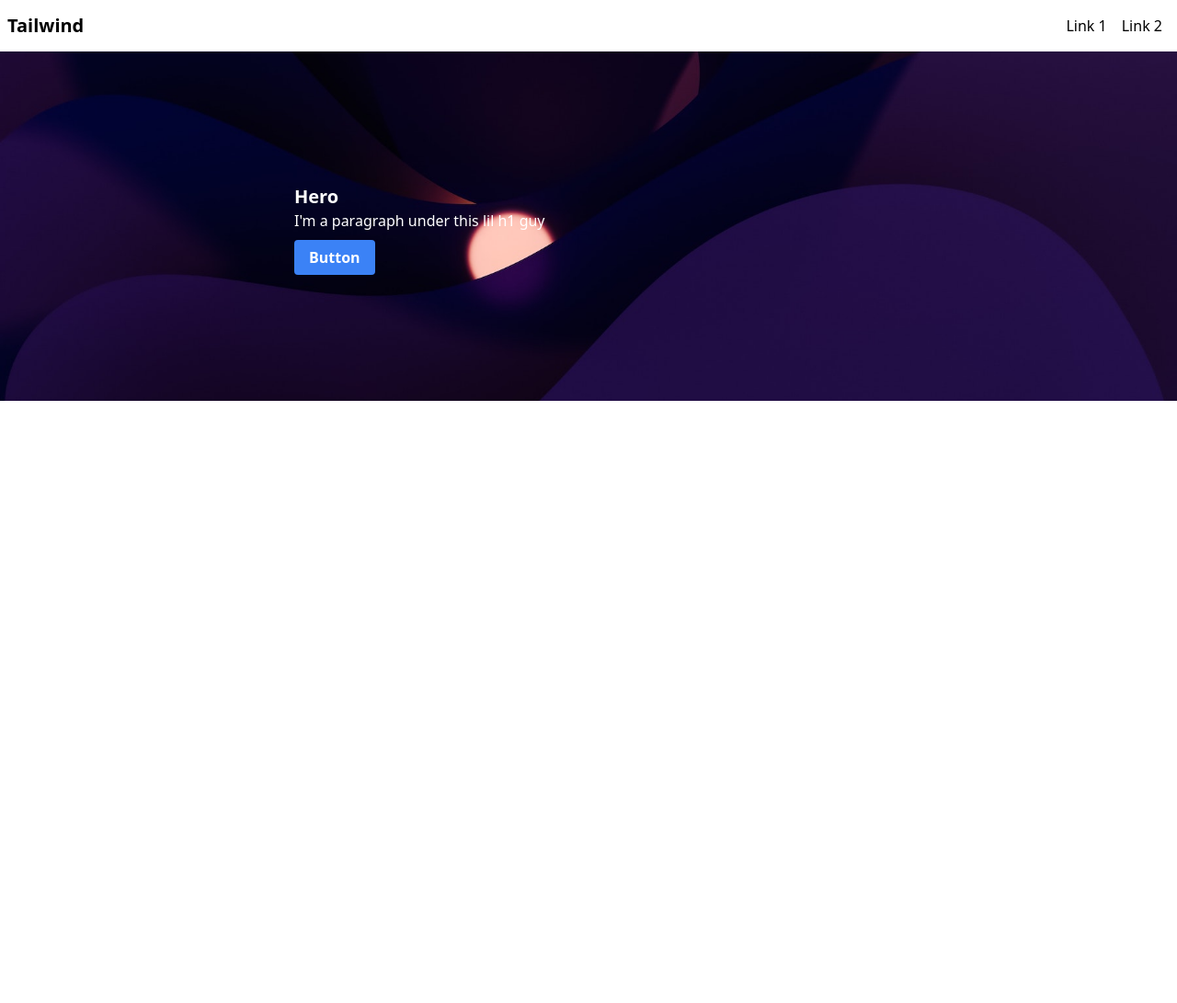
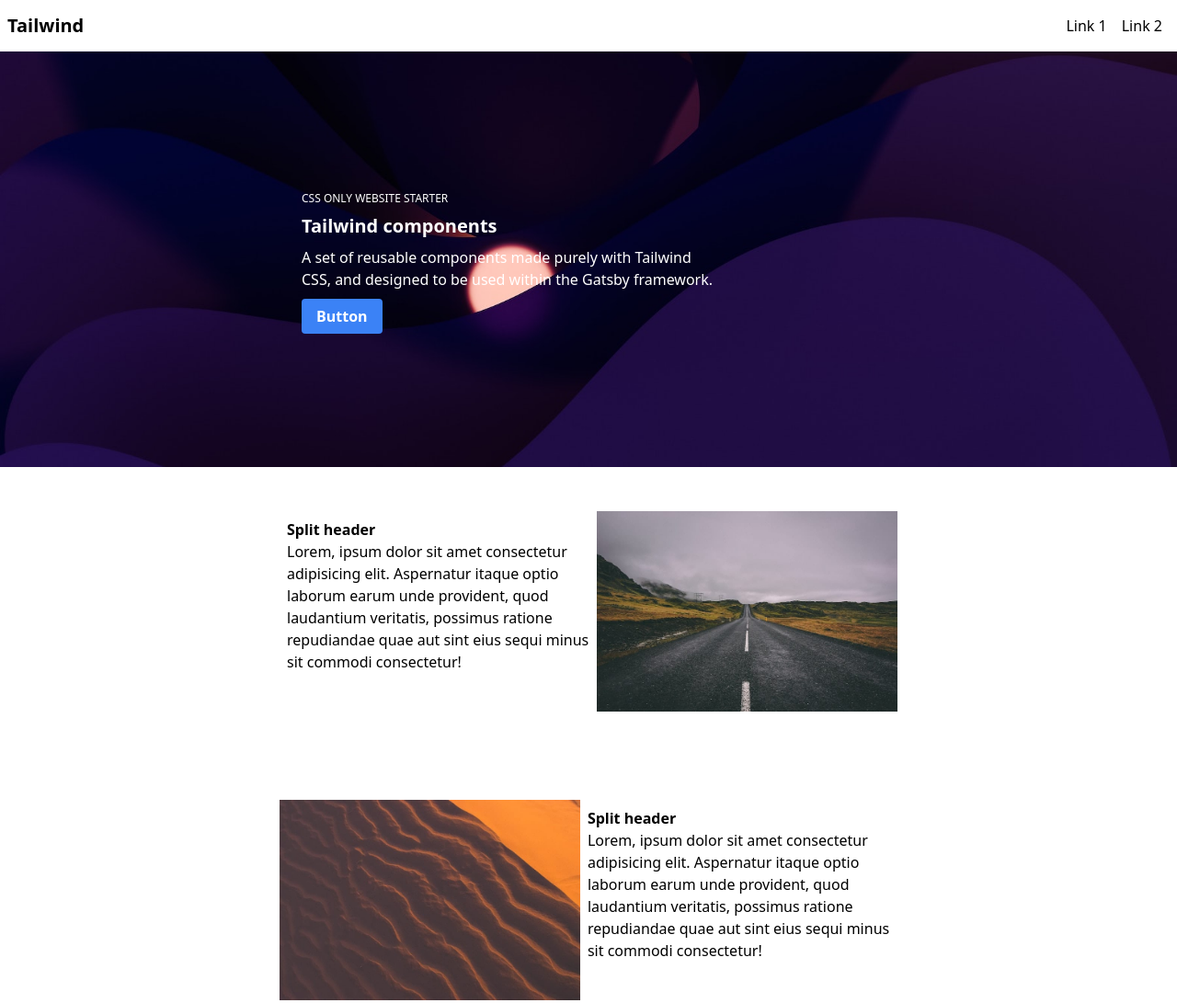
Before and after one commit to ChrisLaRocque/gatsby-starter-tailwind-components, a Gatsby site: page / in a window 1280 px wide. Shown: the whole page at 92% size. Before the commit the page ends 800 px from the top, so only its background shows below. Built offline with nearby package versions, Linux system fonts and the light colour scheme; Gatsby itself is replaced by a stand-in of ours; a web font is replaced by a local one.

Commit message:
Adds split

```diff
--- a/src/components/Hero.tsx
+++ b/src/components/Hero.tsx
@@ -2,17 +2,27 @@ import React from "react";
 import { graphql } from "gatsby";
 import { GatsbyImage } from "gatsby-plugin-image";
 import Button from "./Button";
-export default function Hero({ image }) {
+type HeroProps = {
+  h1: string;
+  h2: string;
+  image: Queries.HeroImageFragment;
+  p: string;
+};
+export default function Hero({ h1, h2, p, image }: HeroProps) {
   return (
-    <section className="relative flex justify-center overflow-hidden">
+    <section className="relative overflow-hidden">
       <GatsbyImage
-        image={image.childImageSharp.gatsbyImageData}
+        image={image.gatsbyImageData}
         alt="Abstract moon and clouds"
         className="absolute -z-10 h-full w-full"
       />
-      <div id="hero-text" className="my-36 min-w-[50%] text-white">
-        <h1 className="text-xl font-bold">Hero</h1>
-        <p className="mb-4">I&apos;m a paragraph under this lil h1 guy</p>
+      <div
+        id="hero-text"
+        className="my-36 mx-auto min-w-[50%] max-w-xl p-2 text-white"
+      >
+        <h2 className="mb-2 text-xs uppercase">{h2}</h2>
+        <h1 className="mb-2 text-xl font-bold">{h1}</h1>
+        <p className="mb-4 max-w-[49ch]">{p}</p>
         <Button />
       </div>
     </section>
--- /dev/null
+++ b/src/components/Split.tsx
@@ -0,0 +1,27 @@
+import { graphql } from "gatsby";
+import { GatsbyImage } from "gatsby-plugin-image";
+import React from "react";
+
+export default function Split({ image, h3 = "Split header" }) {
+  return (
+    <section className="group py-6 lg:py-12">
+      <div className="mx-auto block max-w-2xl group-odd:flex-row-reverse group-even:flex-row lg:flex">
+        <GatsbyImage image={image.childImageSharp.gatsbyImageData} alt="" />
+        <div className="text-wrapper p-2">
+          <h3 className="font-bold">{h3}</h3>
+          <p className="max-w-[88ch]">
+            Lorem, ipsum dolor sit amet consectetur adipisicing elit. Aspernatur
+            itaque optio laborum earum unde provident, quod laudantium
+            veritatis, possimus ratione repudiandae quae aut sint eius sequi
+            minus sit commodi consectetur!
+          </p>
+        </div>
+      </div>
+    </section>
+  );
+}
+export const query = graphql`
+  fragment SplitImage on ImageSharp {
+    gatsbyImageData(width: 800)
+  }
+`;
--- a/src/gatsby-types.d.ts
+++ b/src/gatsby-types.d.ts
@@ -2378,7 +2378,9 @@ type HeroImageFragment = { readonly gatsbyImageData: import('gatsby-plugin-image
 type HomepageQueryVariables = Exact<{ [key: string]: never; }>;
 
 
-type HomepageQuery = { readonly heroImage: { readonly childImageSharp: { readonly gatsbyImageData: import('gatsby-plugin-image').IGatsbyImageData } | null } | null };
+type HomepageQuery = { readonly heroImage: { readonly childImageSharp: { readonly gatsbyImageData: import('gatsby-plugin-image').IGatsbyImageData } | null } | null, readonly splitImages: { readonly nodes: ReadonlyArray<{ readonly childImageSharp: { readonly gatsbyImageData: import('gatsby-plugin-image').IGatsbyImageData } | null }> } };
+
+type SplitImageFragment = { readonly gatsbyImageData: import('gatsby-plugin-image').IGatsbyImageData };
 
 
 }
--- a/src/pages/index.tsx
+++ b/src/pages/index.tsx
@@ -2,9 +2,10 @@ import * as React from "react";
 import { graphql } from "gatsby";
 import Hero from "../components/Hero";
 import Nav from "../components/Nav";
+import Split from "../components/Split";
+export default function IndexPage({ data }: Queries.HomepageQuery) {
+  const { heroImage, splitImages } = data;
 
-export default function IndexPage({ data }: Queries.HomepageQuery) {
-  const { heroImage } = data;
   const navItems = [
     { to: "/", text: "Link 1" },
     { to: "/", text: "Link 2" },
@@ -12,7 +13,14 @@ export default function IndexPage({ data }: Queries.HomepageQuery) {
   return (
     <>
       <Nav title="Tailwind" items={navItems} />
-      <Hero image={heroImage} />
+      <Hero
+        image={heroImage.childImageSharp}
+        h1="Tailwind components"
+        h2="CSS only website starter"
+        p="A set of reusable components made purely with Tailwind CSS, and designed to be used within the Gatsby framework."
+      />
+      <Split image={splitImages.nodes[0]} />
+      <Split image={splitImages.nodes[1]} />
     </>
   );
 }
@@ -23,5 +31,12 @@ export const query = graphql`
         ...HeroImage
       }
     }
+    splitImages: allFile(filter: { name: { in: ["road", "sand", "trees"] } }) {
+      nodes {
+        childImageSharp {
+          ...SplitImage
+        }
+      }
+    }
   }
 `;
```
Also changed, not shown: src/images/road.jpg (added), src/images/sand.jpg (added), src/images/trees.jpg (added).
